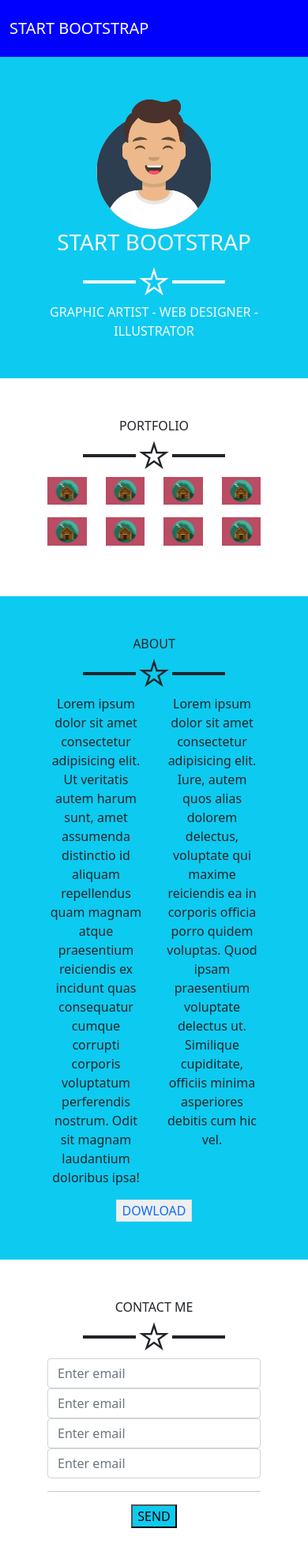
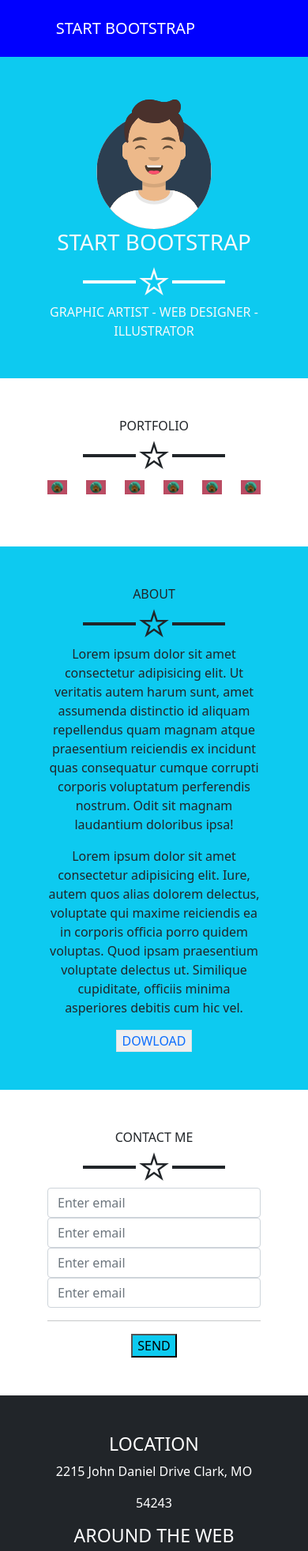
Before and after one commit to Leonomics/html-css-bootstrap-freelancer, a plain HTML site: page index.html in a window 390 px wide. Shown: the top 1964 px of the page at 79% size. Drawn offline with nearby package versions, Linux system fonts and the light colour scheme.

Commit message:
responsive

```diff
--- a/index.html
+++ b/index.html
@@ -12,8 +12,10 @@
 <body>
     <header>
     <nav class="navbar navbar-expand-lg  ms_header">
-        <div class="container">
-            <a href="#" class="navbar-brand">START BOOTSTRAP</a>
+        <div class="container justify-content-center">
+            <div>
+                <a href="#" class="navbar-brand">START BOOTSTRAP</a>
+            </div>
 
             <button class="navbar-toggler" type="button">
                 <span class="navbar-toggler-icon">
@@ -79,51 +81,43 @@
             </div>
         </div>
         <div class="row">
-            <div class="col">
+            <div class="col col-lg-4 col-sm-6">
                 <figure>
                     <img class="img-fluid" src="bootstrap_freelancer/bootstrap_freelancer/img/cabin.png">
                 </figure>
             </div>
-            <div class="col">
+            <div class="col col-lg-4  col-sm-6">
                 <figure>
                     <img class="img-fluid" src="bootstrap_freelancer/bootstrap_freelancer/img/cabin.png">
                 </figure>
             </div>
-            <div class="col">
+            <div class="col col-lg-4  col-sm-6">
                 <figure>
                     <img class="img-fluid" src="bootstrap_freelancer/bootstrap_freelancer/img/cabin.png">
                 </figure>
             </div>
-            <div class="col">
+            <div class="col col-lg-4 col-sm-6">
                 <figure>
                     <img class="img-fluid" src="bootstrap_freelancer/bootstrap_freelancer/img/cabin.png">
                 </figure>
             </div>
-            <div class="w-100"></div>
-            <div class="col">
+            <!--<div class="w-100"></div>-->
+            <div class="col col-lg-4 col-sm-6">
                 <figure>
                     <img class="img-fluid" src="bootstrap_freelancer/bootstrap_freelancer/img/cabin.png">
                 </figure>
             </div>
-            <div class="col">
+            <div class="col col-lg-4 col-sm-6">
                 <figure>
                     <img class="img-fluid" src="bootstrap_freelancer/bootstrap_freelancer/img/cabin.png">
                 </figure>
             </div>
-            <div class="col">
-                <figure>
-                    <img class="img-fluid" src="bootstrap_freelancer/bootstrap_freelancer/img/cabin.png">
-                </figure>
-            </div>
-            <div class="col">
-                <figure>
-                    <img class="img-fluid" src="bootstrap_freelancer/bootstrap_freelancer/img/cabin.png">
-                </figure>
-            </div>
+
         </div>
         </div>
     </section>
 
+<!--ABOUT SECTION-->
     <section class="p-5 text-center bg-info">
         <div class="container">
         <div>
@@ -139,10 +133,10 @@
             </div>
         </div>
         <div class="row">
-            <div class="col">
+            <div class="col-12 col-lg-6">
                 <p class="text-left">Lorem ipsum dolor sit amet consectetur adipisicing elit. Ut veritatis autem harum sunt, amet assumenda distinctio id aliquam repellendus quam magnam atque praesentium reiciendis ex incidunt quas consequatur cumque corrupti corporis voluptatum perferendis nostrum. Odit sit magnam laudantium doloribus ipsa!</p>
             </div>
-            <div class="col">
+            <div class="col-12 col-lg-6">
                 <p class="text-left">Lorem ipsum dolor sit amet consectetur adipisicing elit. Iure, autem quos alias dolorem delectus, voluptate qui maxime reiciendis ea in corporis officia porro quidem voluptas. Quod ipsam praesentium voluptate delectus ut. Similique cupiditate, officiis minima asperiores debitis cum hic vel.</p>
             </div>
         </div>
@@ -152,6 +146,7 @@
         </div>
     </section>
 
+    <!--CONTACT SECTION-->
     <section class="p-5 text-center">
         <div class="container">
         <div>
@@ -180,23 +175,24 @@
         </div>
     </section>
 
+    <!--FOOTER SECTION-->
     <footer class="p-5 text-center bg-dark">
         <div class="row ms_footer_info">
-            <div class="col">
+            <div class="col-12 col-sm-4">
                 <h3>LOCATION</h3>
                 <p>2215 John Daniel Drive Clark, MO</p>
                 <p>54243</p>
             </div>
-            <div class="col">
+            <div class="col-12 col-sm-4">
                 <h3>AROUND THE WEB</h3>
                 <div>
-                    <i class="fa-brands fa-facebook fa-4x ms_social_icon"></i>
-                    <i class="fa-brands fa-google-plus fa-4x ms_social_icon"></i>
-                    <i class="fa-brands fa-twitter fa-4x ms_social_icon"></i>
-                    <i class="fa-brands fa-linkedin fa-4x ms_social_icon"></i>
+                    <i class="fa-brands fa-facebook fa-2x ms_social_icon"></i>
+                    <i class="fa-brands fa-google-plus fa-2x ms_social_icon"></i>
+                    <i class="fa-brands fa-twitter fa-2x ms_social_icon"></i>
+                    <i class="fa-brands fa-linkedin fa-2x ms_social_icon"></i>
                 </div>
             </div>
-            <div class="col">
+            <div class="col-12 col-sm-4">
                 <h3>ABOUT FREELANCER</h3>
                 <p>Lorem ipsum dolor sit amet, consectetur adipisicing elit. Fuga, mollitia perferendis animi corporis nemo nihil amet assumenda ipsum iste. Ad.</p>
             </div>
```
